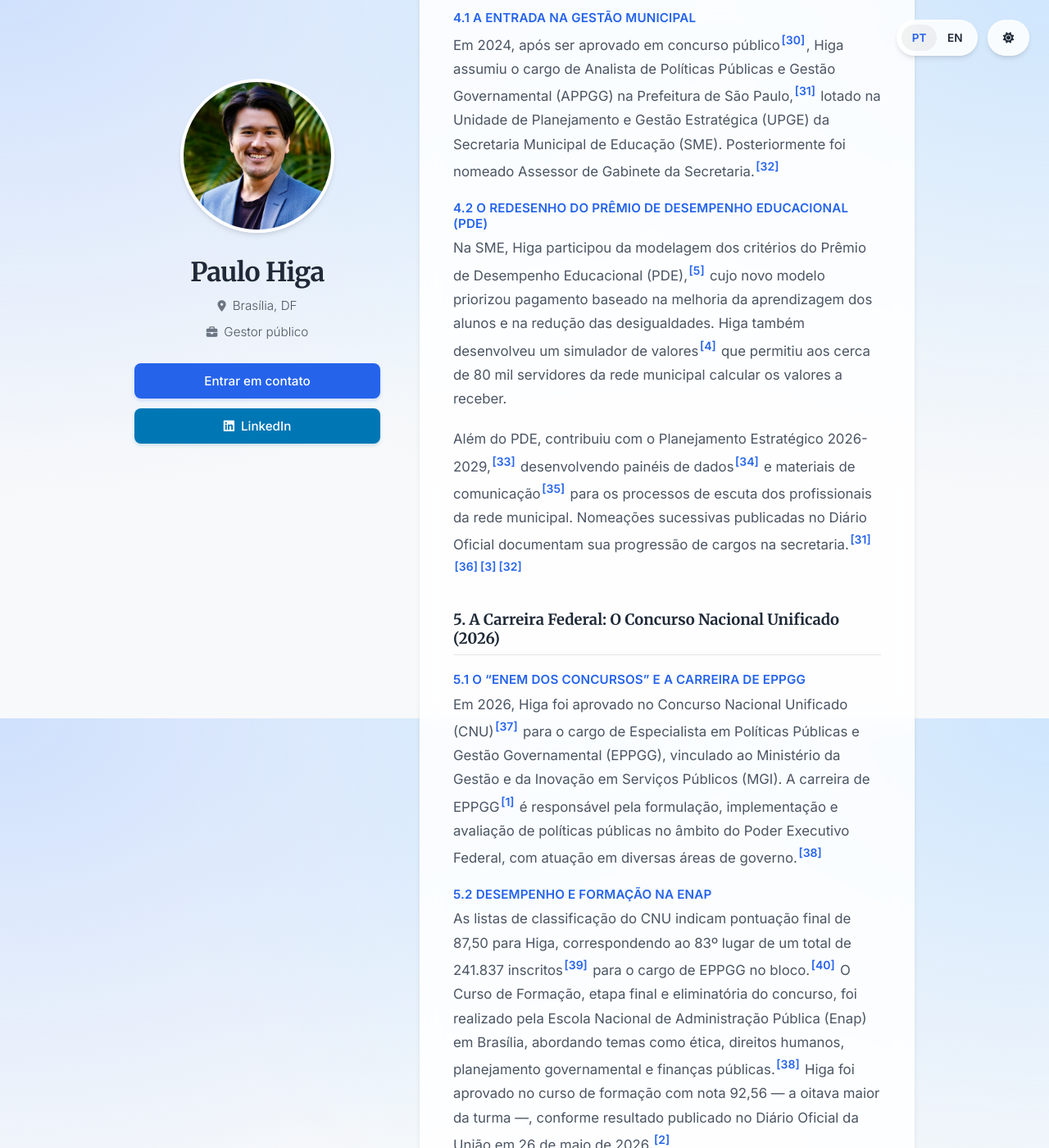
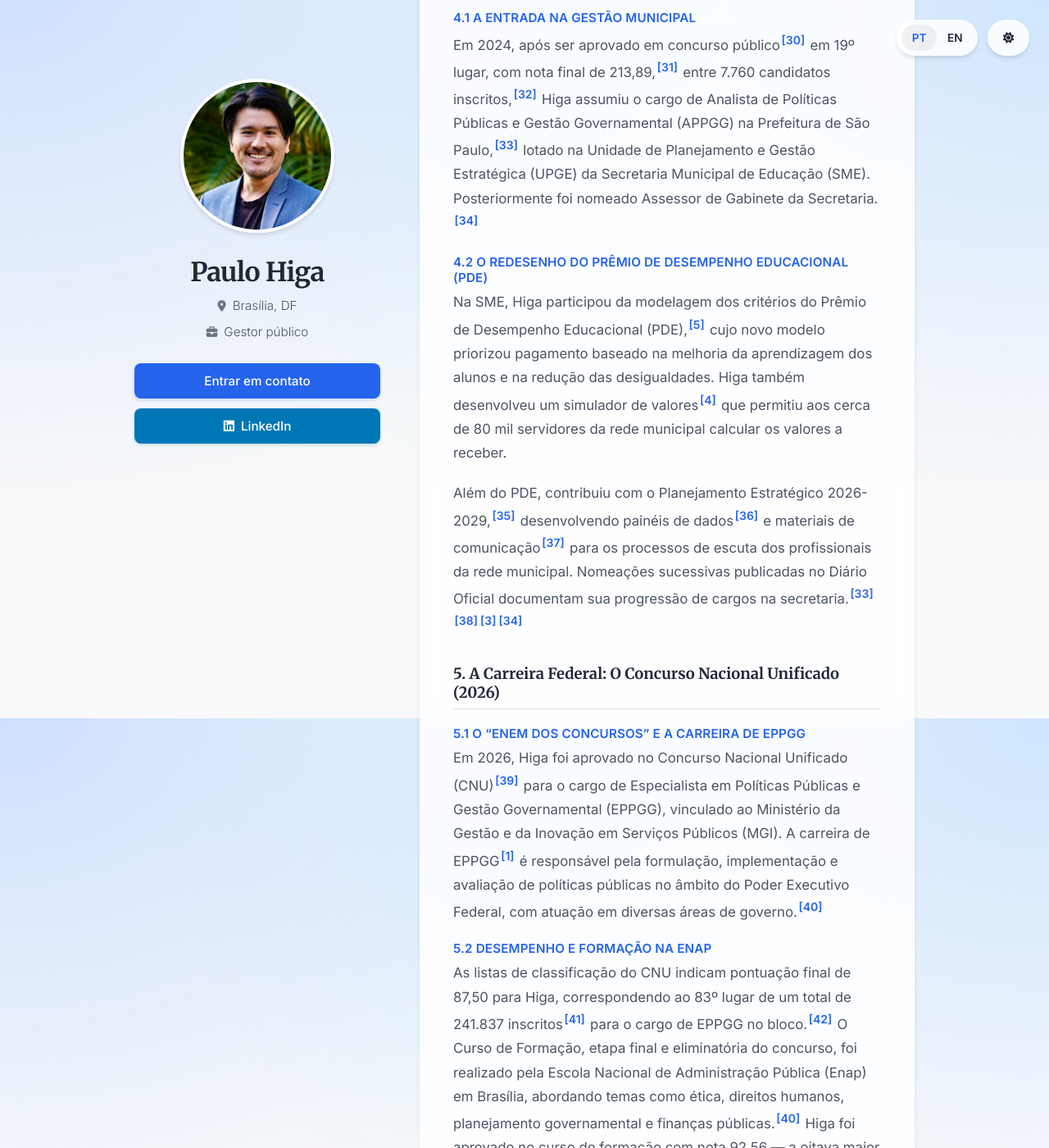
Before and after one commit to paulohiga/paulohiga.github.io, a Jekyll site: the page built from bio.md, in a window 1280 px wide and 1400 px high, scrolled down 8124 px. Shown: the whole window at 82% size. Built offline with Jekyll 4.4.1, drawn with Linux system fonts in a browser that asks for light colours; some of the changed text lies outside the part shown.

Commit message:
Adiciona classificação no concurso de APPGG na biografia (PT/EN)

```diff
--- a/bio.md
+++ b/bio.md
@@ -121,7 +121,7 @@ Durante este período, Higa dedicou-se a interesses pessoais: a prática de corr
 
 ### 4.1 A Entrada na Gestão Municipal
 
-Em 2024, após ser aprovado em concurso público[^23], Higa assumiu o cargo de Analista de Políticas Públicas e Gestão Governamental (APPGG) na Prefeitura de São Paulo,[^24] lotado na Unidade de Planejamento e Gestão Estratégica (UPGE) da Secretaria Municipal de Educação (SME). Posteriormente foi nomeado Assessor de Gabinete da Secretaria.[^25]
+Em 2024, após ser aprovado em concurso público[^23] em 19º lugar, com nota final de 213,89,[^41] entre 7.760 candidatos inscritos,[^42] Higa assumiu o cargo de Analista de Políticas Públicas e Gestão Governamental (APPGG) na Prefeitura de São Paulo,[^24] lotado na Unidade de Planejamento e Gestão Estratégica (UPGE) da Secretaria Municipal de Educação (SME). Posteriormente foi nomeado Assessor de Gabinete da Secretaria.[^25]
 
 ### 4.2 O Redesenho do Prêmio de Desempenho Educacional (PDE)
 
@@ -244,3 +244,7 @@ Relatório elaborado em maio de 2026, consolidando dados biográficos, registros
 [^39]: Episódios do Tecnocast (seleção): [177](https://tecnoblog.net/tecnocast/tecnocast-177-o-grande-vazamento-de-dados-do-brasil/), [027](https://tecnoblog.net/tecnocast/tecnocast-027-nas-profundezas-da-web/), [049](https://tecnoblog.net/tecnocast/tecnocast-049-o-futuro-trabalho/), [148](https://tecnoblog.net/tecnocast/tecnocast-148-sumonando-jogos-na-educacao/), [143](https://tecnoblog.net/tecnocast/tecnocast-143-por-onde-anda-a-lgpd/), [118](https://tecnoblog.net/tecnocast/tecnocast-118-qual-e-a-treta-dos-eua-com-a-china/), [092](https://tecnoblog.net/tecnocast/tecnocast-092-celulares-nostalgicos/), [186](https://tecnoblog.net/tecnocast/tecnocast-186-a-nova-velha-intel/), [155](https://tecnoblog.net/tecnocast/tecnocast-155-as-gigantes-tem-poder/), [223](https://tecnoblog.net/tecnocast/tecnocast-223-os-sistemas-do-governo-sob-ataque/), [214](https://tecnoblog.net/tecnocast/tecnocast-214-e-se-o-real-fosse-digital/), [o último de que participou](https://tecnoblog.net/tecnocast/aplicativos-de-conversa-que-nao-conversam/).
 
 [^40]: CBN Gerações – "Tecnologia é muito simples, você só precisa encará-la" (entrevista com B. Piropo e Paulo Higa). Rádio CBN, 2017. [cbn.globoradio.globo.com](https://cbn.globoradio.globo.com/media/audio/136481/tecnologia-e-muito-simples-voce-so-precisa-encara-.htm)
+
+[^41]: Classificação Final – Analista de Políticas Públicas e Gestão Governamental (APPGG) – VUNESP. [documento.vunesp.com.br](https://documento.vunesp.com.br/documento/stream/NTc1MzEzNw%3d%3d)
+
+[^42]: Relação de Inscritos – Analista de Políticas Públicas e Gestão Governamental (APPGG) – VUNESP. [documento.vunesp.com.br](https://documento.vunesp.com.br/documento/stream/NDYyOTkyNw%3d%3d)
```
Also changed, not shown: en/bio.md (+5 -1 lines), en/index.md (+1 -1 lines), index.md (+1 -1 lines).
